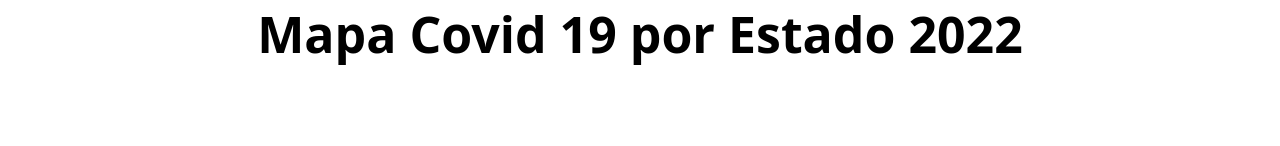
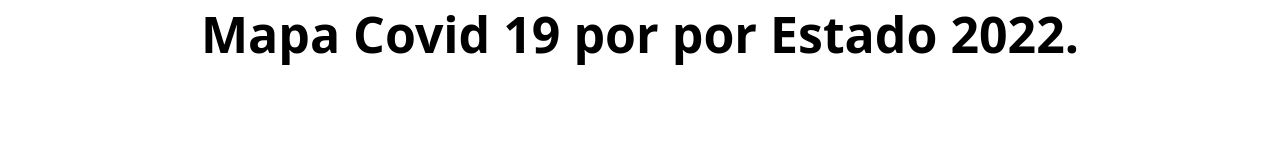
Before and after one commit to Gere-santos/Covid-api, a plain HTML site: page assets/index.html in a window 1280 px wide. Shown: the top 146 px of the page. Drawn offline with Linux system fonts and the light colour scheme; no server answers.

Commit message:
terceiro commit

```diff
--- a/assets/index.html
+++ b/assets/index.html
@@ -8,7 +8,7 @@
 <link rel="stylesheet" href="./style.css">
 </head>
 <body>
-    <div><h1>Mapa Covid 19 por  Estado 2022</h1></div>
+    <div><h1>Mapa Covid 19 por por Estado 2022.</h1></div>
         <div class="container">
             <?xml version="1.0" encoding="UTF-8" standalone="no"?>
 <!-- Created for MapSVG plugin: http://mapsvg.com -->
```
